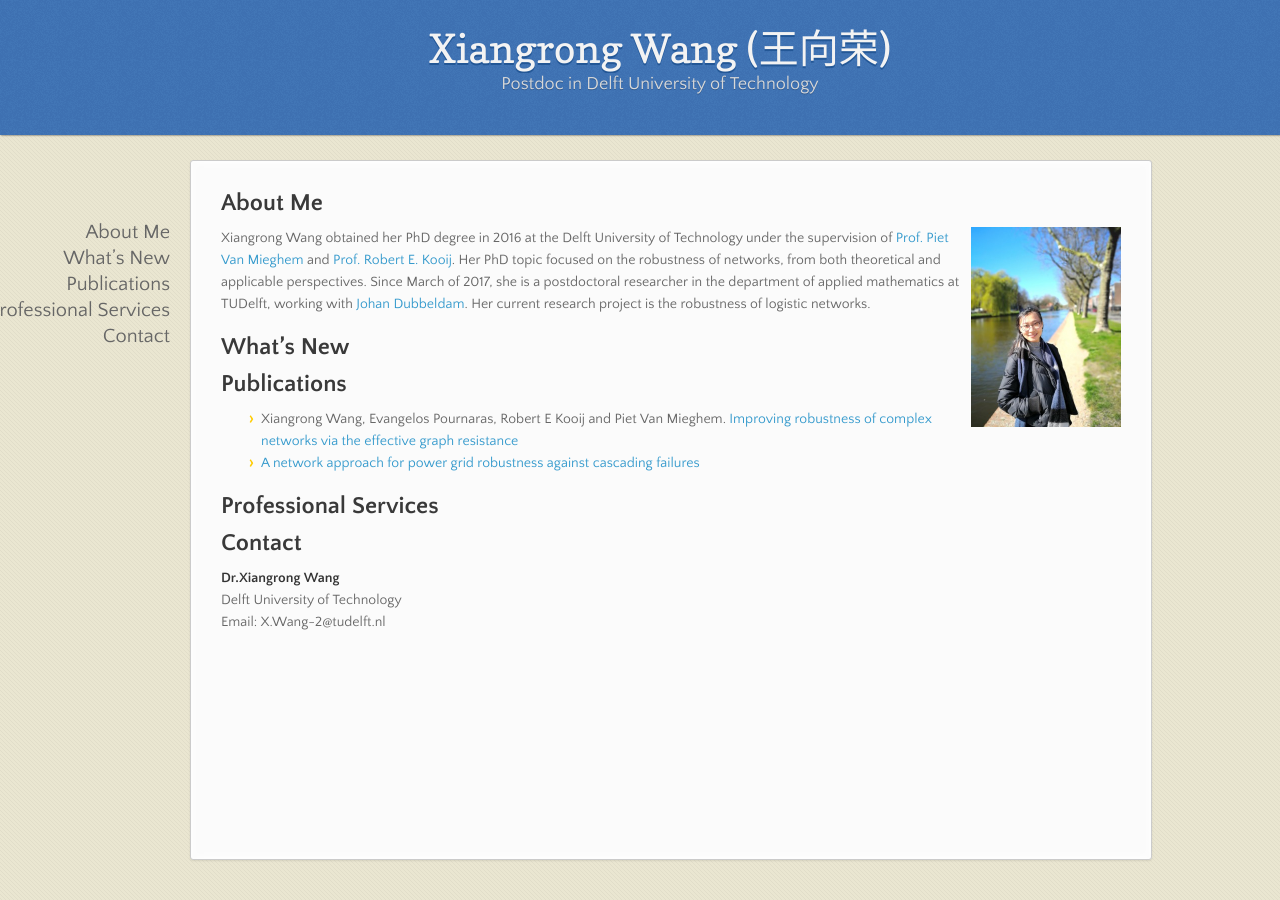
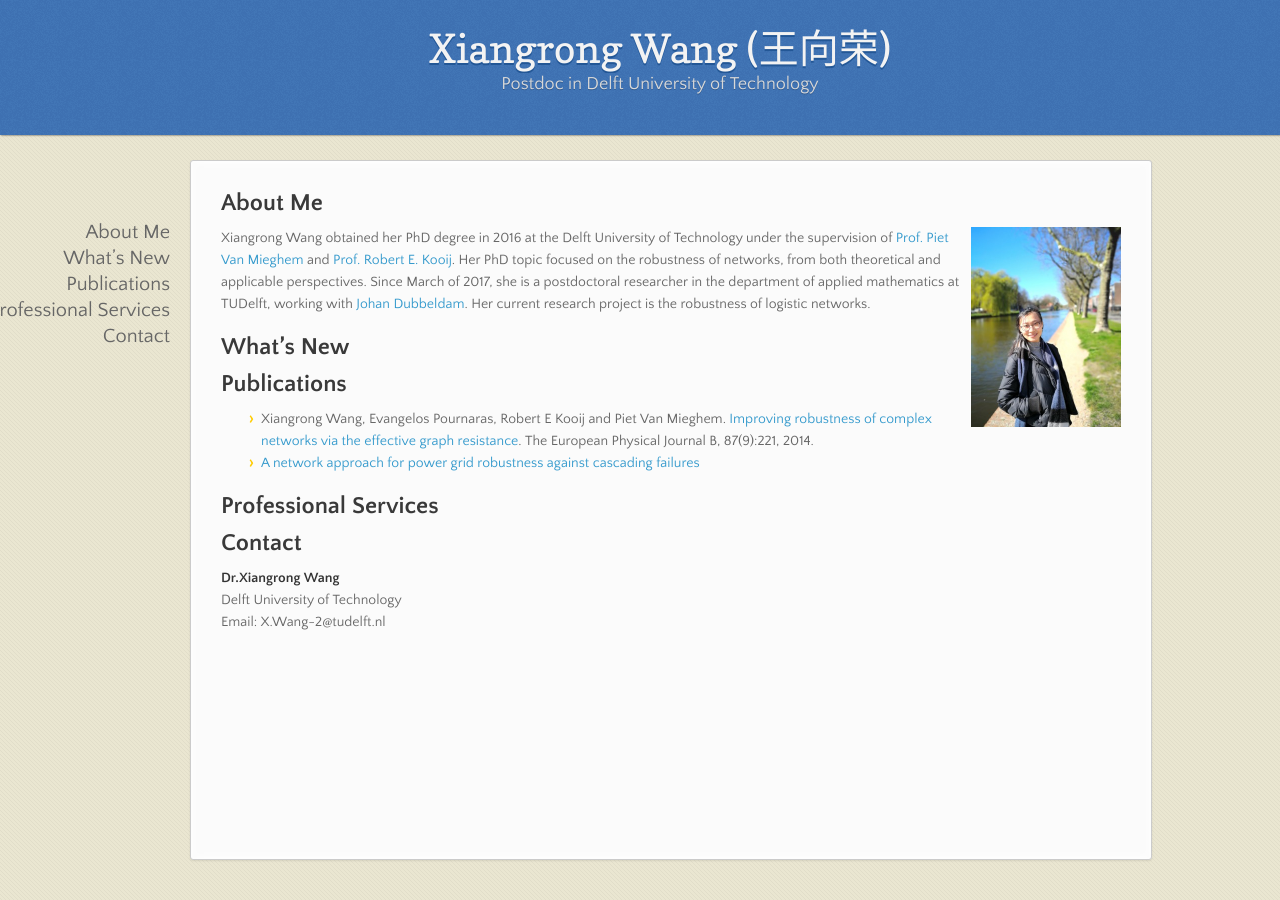
Before and after one commit to xiangrongwang/xiangrongwang.github.io, a Jekyll site: the page built from index.md, in a window 1280 px wide. Built offline with Jekyll 4.4.1, drawn with Linux system fonts in a browser that asks for light colours; nearby versions of some CDN libraries; our own code applies the rules of GitHub Pages for plain Markdown files.

Commit message:
Create index.md

```diff
--- a/index.md
+++ b/index.md
@@ -7,7 +7,7 @@ Her PhD topic focused on the robustness of networks,  from both theoretical and
 ## What's New
 
 ## Publications
-- Xiangrong Wang, Evangelos Pournaras, Robert E Kooij and Piet Van Mieghem. [Improving robustness of complex networks via the effective graph resistance](https://link.springer.com/article/10.1140/epjb/e2014-50276-0)
+- Xiangrong Wang, Evangelos Pournaras, Robert E Kooij and Piet Van Mieghem. [Improving robustness of complex networks via the effective graph resistance](https://link.springer.com/article/10.1140/epjb/e2014-50276-0). The European Physical Journal B, 87(9):221, 2014.
 - [A network approach for power grid robustness against cascading failures](http://ieeexplore.ieee.org/abstract/document/7325231/)
 
 ## Professional Services
```
